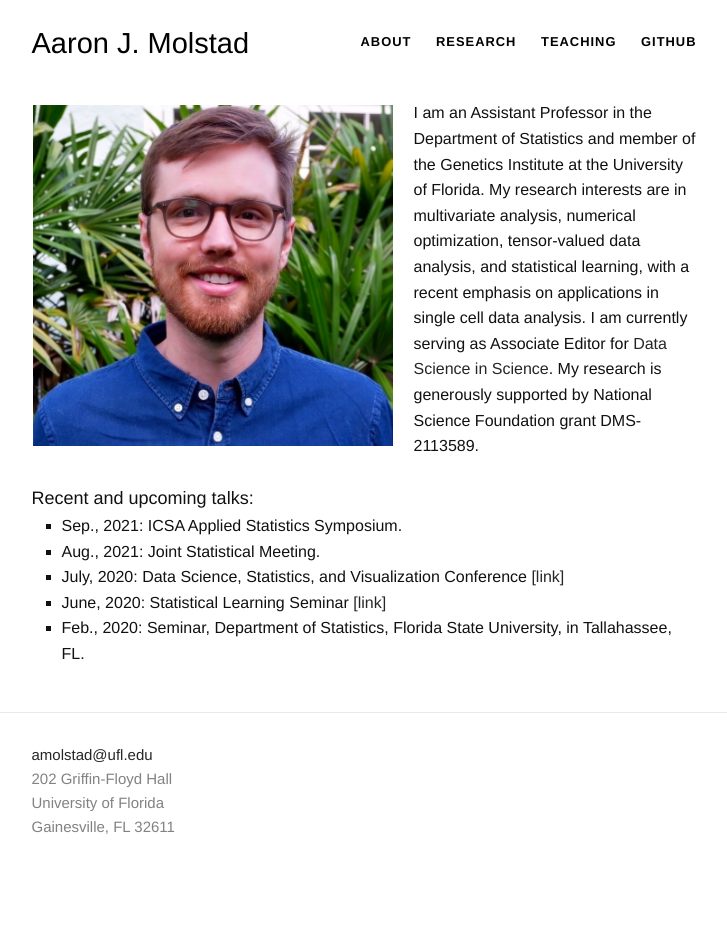
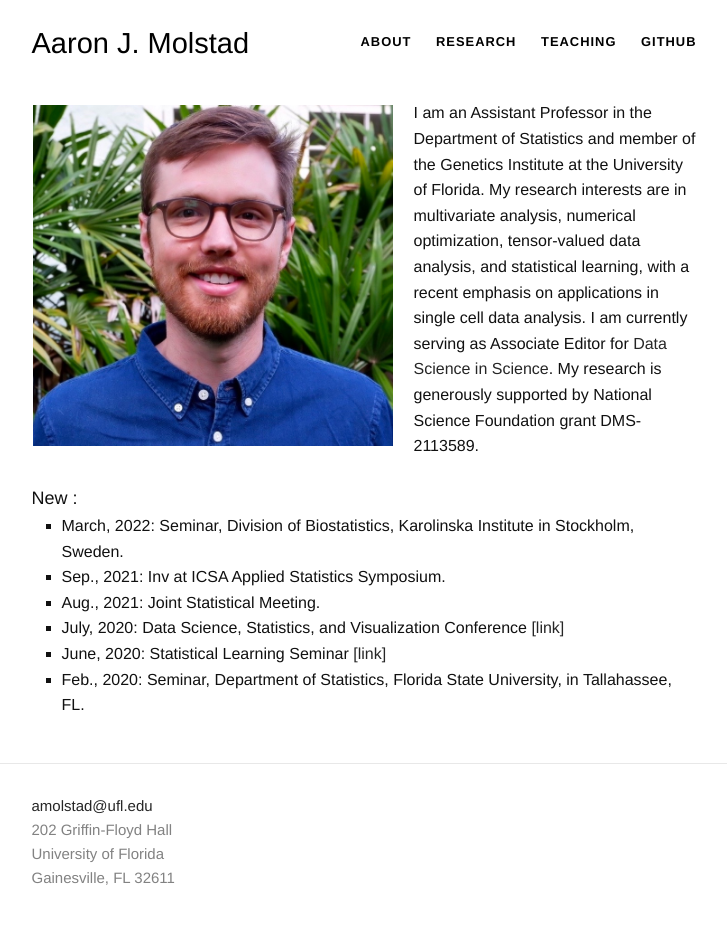
Before and after one commit to ajmolstad/ajmolstad.github.io, a Jekyll site: the page built from index.html, in a window 1280 px wide. Shown: the whole page, without its empty margins (276-1003 px from the left). Built offline with Jekyll 4.4.1, drawn with Linux system fonts in a browser that asks for light colours; before the commit the page ends 900 px from its top, so only the background shows below that.

Commit message:
Update index.html

```diff
--- a/index.html
+++ b/index.html
@@ -40,9 +40,10 @@ University of Florida <br>
 <br> -->
 <br>
 <br>
-<font size="4">Recent and upcoming talks:</font>
+<font size="4">New :</font>
 <ul style="list-style-type:square;">
-	<li> Sep., 2021: ICSA Applied Statistics Symposium. </li>
+  <li> March, 2022: Seminar, Division of Biostatistics, Karolinska Institute in Stockholm, Sweden. </li>
+	<li> Sep., 2021: Inv at ICSA Applied Statistics Symposium. </li>
 	<li> Aug., 2021: Joint Statistical Meeting.  </li>
 <li> July, 2020: Data Science, Statistics, and Visualization Conference <a href="https://www.samsi.info/programs-and-activities/research-workshops/2020-data-science-statistics-and-visualisation-conference-july-29-31-2020/"> [link] </a> </li>
 <li> June, 2020: Statistical Learning Seminar <a href="https://statistical-learning-seminars.github.io"> [link] </a> </li>
```
